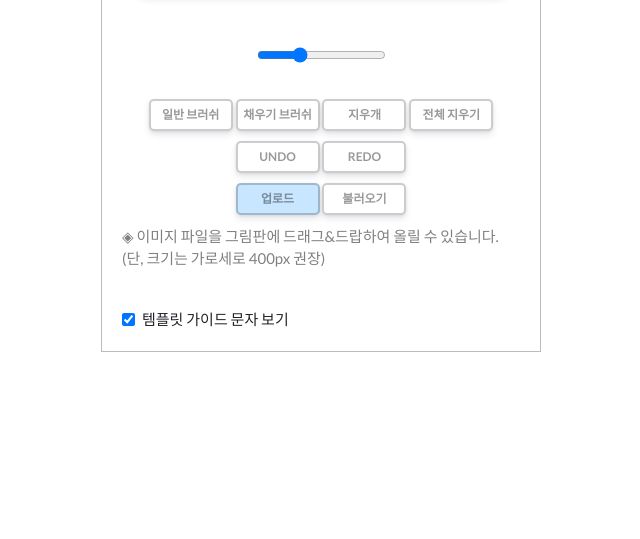
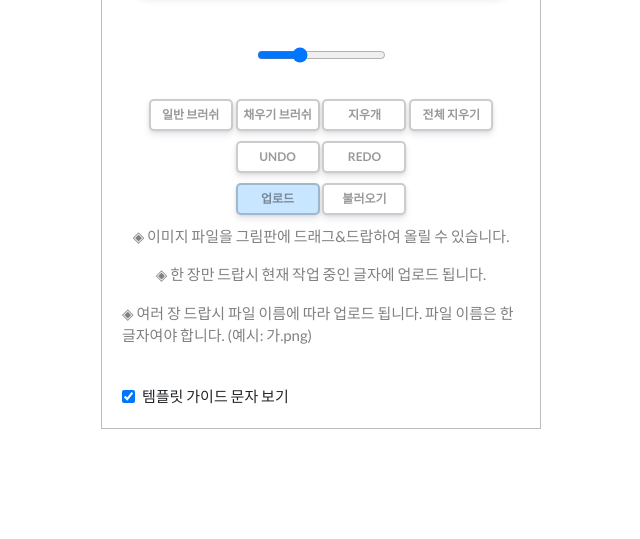
Before and after one commit to Howon-Shin/SaaS-font, a Django app: page /fontmaker/draw/1/ in a window 1280 px wide. Shown: the part 925-1464 px from the top of the page, without its empty margins (94-734 px from the left). Before the commit the page ends 1277 px from the top, so only its background shows below. Run offline with Django 3.2, Linux system fonts and the light colour scheme; some libraries are stand-ins or nearby versions.

Commit message:
그림판 업로드 개선

```diff
--- a/fontmaker/static/js/draw_board.js
+++ b/fontmaker/static/js/draw_board.js
@@ -28,11 +28,6 @@ function stopPainting(event) {
     }
     painting = false;
     push();
-}
-
-function onMouseMove(event) {
-    const x = event.offsetX;
-    const y = event.offsetY;
 }
 
 function onMouseMove(event) {
@@ -112,25 +107,34 @@ if (erase_all) {
 // 세이브 기능
 $(document).ready(function(){
     $('#jsSave').click(function(){
+        this.disabled = true;
         const data = canvas.toDataURL();
-        const letter=document.getElementById('working').textContent;
-        this.disabled=true;
+        const letter = document.getElementById('working').textContent;
+        saveImage(data, letter, abling(this));
 
+        // 중복클릭 방진데 잘안되는거 같음
+        function abling(save_btn) {
+            save_btn.disabled = false;
+        }
+    });
+});
+
+function saveImage(img, letter, complete_fn = null) {
     $.ajax({ // base64포멧으로 이미지 업로드
         type: 'POST',
         url: 'saveImg/',
-            data: {data: data, letter: letter},
+        data: {data: img, letter: letter},
         success: function(result) {
             alert("업로드완료");
-                // this.disabled=false;
         },
         error: function(req, stat, e) {
             alert("에러발생");
-                // this.disabled=false;
+        },
+        complete: function() {
+            if (complete_fn) complete_fn();
         }
     });
-    });
-});
+}
 
 // 불러오기 기능
 const load = document.getElementById("jsLoad");
@@ -138,17 +142,19 @@ const load = document.getElementById("jsLoad");
 function handleLoadClick() {
     let img = new Image();
     img.src = document.getElementById('working').textContent;
-    //load.disabled=true;
+    load.disabled = true;
     // 캔버스 지우고 불러오기
 
     ctx.fillStyle = 'white';
     ctx.fillRect(0, 0, CANVAS_SIZE, CANVAS_SIZE);
+    ctx.fillStyle = 'black';
+
     img.onload = function() {
         ctx.drawImage(img, 0, 0);
-        alert("이미지 로드");
+        //alert("이미지 로드");
     }
     push();
-    //load.disabled=false;
+    load.disabled = false;
 }
 
 if (load) {
@@ -204,18 +210,44 @@ function uploadFiles(e) {
     let files = e.target.files || e.dataTransfer.files;
 
     if (files.length > 1) {
-        alert('이미지를 한 장만 드래그 해주세요.');
+        for (const file of files) {
+            if (!file.type.match(/image.*/)) {
+                alert(file.name + "은 이미지 파일이 아닙니다.");
+                continue;
+            }
+            if (!file.name.match(/^\S\.\w*/)) {
+                alert(file.name + ": 파일 이름은 한 글자여야 합니다.");
+                continue;
+            }
+
+            const letter = file.name.slice(0, 1);
+            createImgBase64(file, letter);
+        }
         return;
     }
 
     if (files[0].type.match(/image.*/)) {
-        createImageBitmap(files[0]).then(function(img) {
-           ctx.drawImage(img, 0, 0);
-           push();
-        });
+        const letter = document.getElementById('working').textContent;
+        createImgBase64(files[0], letter);
     } else {
         alert('이미지가 아닙니다.');
         return;
+    }
+
+    function createImgBase64(file, letter) {
+        createImageBitmap(file).then(function(img) {
+            // saveImg로 보내기 위해 base64 데이터로 변환
+            let cvs = document.createElement('CANVAS');
+            let ctx_load = cvs.getContext('2d');
+            cvs.height = img.height;
+            cvs.width = img.width;
+            ctx_load.drawImage(img, 0, 0);
+            let dataURL = cvs.toDataURL();
+
+            saveImage(dataURL, letter, handleLoadClick);
+
+            push();
+        });
     }
 }
 
--- a/fontmaker/templates/draw_font.html
+++ b/fontmaker/templates/draw_font.html
@@ -45,7 +45,9 @@
                         <button id="jsSave" style="background-color:rgb(200, 230, 255)">업로드</button>
                         <button id="jsLoad">불러오기</button>
                     </div>
-                    <p style="color:gray">◈ 이미지 파일을 그림판에 드래그&드랍하여 올릴 수 있습니다. (단, 크기는 가로세로 400px 권장)</p>
+                    <p style="color:gray">◈ 이미지 파일을 그림판에 드래그&드랍하여 올릴 수 있습니다.</p>
+                    <p style="color:gray">◈ 한 장만 드랍시 현재 작업 중인 글자에 업로드 됩니다.</p>
+                    <p style="color:gray">◈ 여러 장 드랍시 파일 이름에 따라 업로드 됩니다. 파일 이름은 한 글자여야 합니다. (예시: 가.png)</p>
                 </div>
                 <br>
                 <div class="form-check form-switch">
--- a/fontmaker/views.py
+++ b/fontmaker/views.py
@@ -96,6 +96,7 @@ def draw_load_img(request, pk, letter):
     res['Cache-Control']='no-cache, no-store, must-revalidate'
     imagef.close()
     os.remove(image)
+    print('load ' + letter)
     return res
 
 
```
Lines whose indentation alone changed are shown as unchanged.
